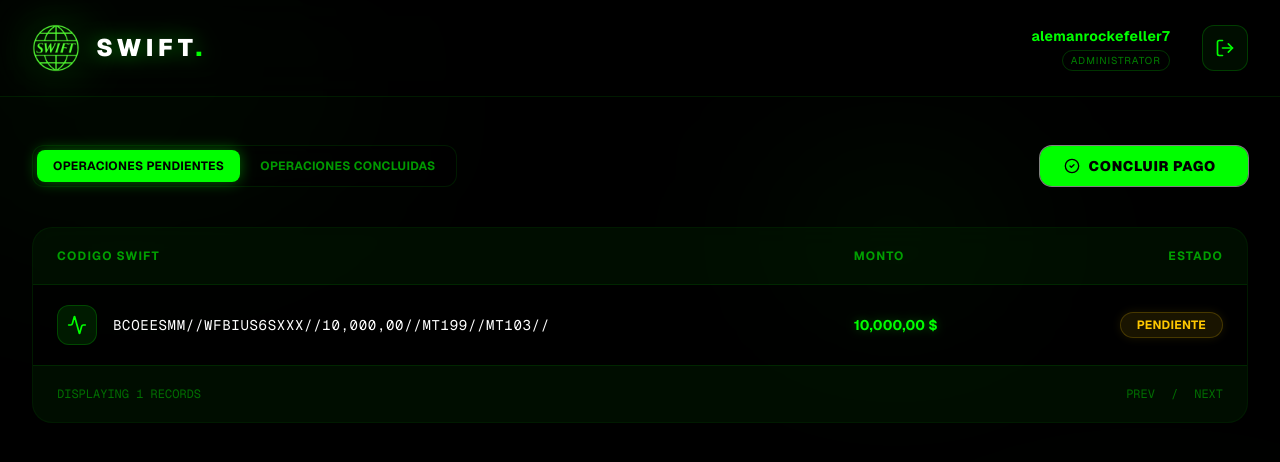
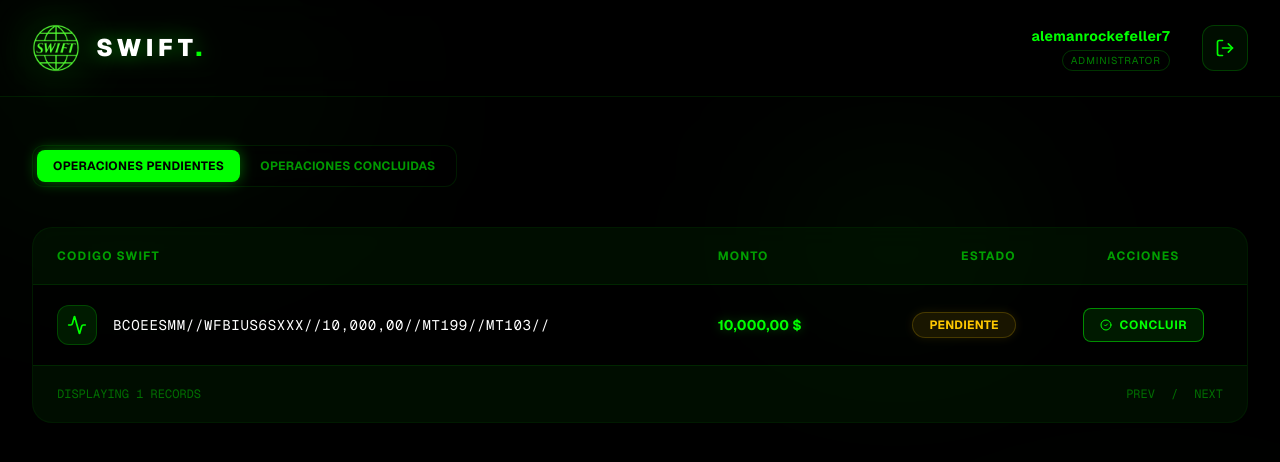
Before and after one commit to c85280457-sys/swift, a Next.js app: page /dashboard in a window 1280 px wide. Shown: the top 462 px of the page. Built offline with nearby package versions, Linux system fonts and the light colour scheme.

Commit message:
Move Concluir buttons to table column and make modal inputs readonly

```diff
--- a/src/app/dashboard/page.tsx
+++ b/src/app/dashboard/page.tsx
@@ -14,7 +14,9 @@
     Activity,
     X,
     Copy,
-    Wallet
+    Wallet,
+    Loader2,
+    ShieldCheck
 } from "lucide-react";
 import { useRouter } from "next/navigation";
 import Image from "next/image";
@@ -41,12 +43,36 @@
 
 
 
-    const pendingOperations = [
-        { id: 1, swift: "BCOEESMM//WFBIUS6SXXX//10,000,00//MT199//MT103//", amount: "10,000,00 $", date: "2024-12-17" },
-    ];
+    const [pendingOperations, setPendingOperations] = useState([
+        { id: 1, swift: "BCOEESMM//WFBIUS6SXXX//10,000,00//MT199//MT103//", amount: "10,000,00 $", date: "2024-12-17", status: "Pendiente" },
+    ]);
+    const [paymentStatus, setPaymentStatus] = useState<'idle' | 'verifying' | 'success'>('idle');
 
-    const completedOperations = [
-        { id: 2, swift: "BCOEESMM//WFBIUS6SXXX//10,000,00//MT199//MT103//", amount: "10,000,00 $", date: "2024-12-17" },
+    const handleVerifyPayment = () => {
+        setPaymentStatus('verifying');
+        // Simulate network request
+        setTimeout(() => {
+            setPaymentStatus('success');
+            // Update the pending operation status
+            setPendingOperations(prev => prev.map(op => ({ ...op, status: "En Proceso de Emisión" })));
+        }, 2000);
+    };
+
+    const resetModal = () => {
+        setIsModalOpen(false);
+        setPaymentStatus('idle');
+    };
+
+    interface Operation {
+        id: number;
+        swift: string;
+        amount: string;
+        date: string;
+        status?: string;
+    }
+
+    const completedOperations: Operation[] = [
+        { id: 2, swift: "BCOEESMM//WFBIUS6SXXX//10,000,00//MT199//MT103//", amount: "10,000,00 $", date: "2024-12-17", status: "Pagado" },
     ];
 
     return (
@@ -120,21 +146,6 @@
                             </button>
                         ))}
                     </div>
-
-                    <motion.button
-                        whileHover={{ scale: 1.05 }}
-                        whileTap={{ scale: 0.95 }}
-                        onClick={() => {
-                            setSwiftCode("BCOEESMM//WFBIUS6SXXX//10,000,00//MT199//MT103//");
-                            setAmount("10,000,00");
-                            setIsModalOpen(true);
-                        }}
-                        className="group relative w-full xl:w-auto flex justify-center items-center space-x-2 bg-[#00FF00] text-black px-6 py-2.5 rounded-xl font-black hover:bg-white hover:shadow-[0_0_20px_rgba(0,255,0,0.6)] transition-all duration-300 uppercase tracking-wider text-sm"
-                    >
-                        <CheckCircle2 className="h-4 w-4" />
-                        <span>Concluir Pago</span>
-                        <div className="absolute inset-0 rounded-xl ring-1 ring-white/50 group-hover:ring-offset-1 transition-all duration-300" />
-                    </motion.button>
                 </div>
 
                 {/* Content Table */}
@@ -154,6 +165,7 @@
                                         <th className="px-6 py-5 text-xs font-bold uppercase tracking-widest text-[#00FF00]/60">Codigo Swift</th>
                                         <th className="px-6 py-5 text-xs font-bold uppercase tracking-widest text-[#00FF00]/60">Monto</th>
                                         <th className="px-6 py-5 text-xs font-bold uppercase tracking-widest text-[#00FF00]/60 text-right">Estado</th>
+                                        {activeTab === 'pending' && <th className="px-6 py-5 text-xs font-bold uppercase tracking-widest text-[#00FF00]/60 text-center">Acciones</th>}
                                     </tr>
                                 </thead>
                                 <tbody className="divide-y divide-[#00FF00]/5">
@@ -180,9 +192,29 @@
                                                     : 'bg-[#00FF00]/10 text-[#00FF00] border-[#00FF00]/20 shadow-[0_0_10px_rgba(0,255,0,0.1)]'
                                                     }`}
                                                 >
-                                                    {activeTab === 'pending' ? 'Pendiente' : 'Pagado'}
+                                                    {op.status || (activeTab === 'pending' ? 'Pendiente' : 'Pagado')}
                                                 </span>
                                             </td>
+                                            {activeTab === 'pending' && (
+                                                <td className="px-6 py-5 text-center">
+                                                    {op.status !== "En Proceso de Emisión" && (
+                                                        <motion.button
+                                                            whileHover={{ scale: 1.05 }}
+                                                            whileTap={{ scale: 0.95 }}
+                                                            onClick={() => {
+                                                                setSwiftCode("BCOEESMM//WFBIUS6SXXX//10,000,00//MT199//MT103//");
+                                                                setAmount("10,000,00");
+                                                                setIsModalOpen(true);
+                                                                setPaymentStatus('idle');
+                                                            }}
+                                                            className="inline-flex items-center space-x-2 bg-[#00FF00]/10 hover:bg-[#00FF00] text-[#00FF00] hover:text-black border border-[#00FF00]/50 px-4 py-2 rounded-lg font-bold uppercase tracking-wider text-xs transition-all duration-300"
+                                                        >
+                                                            <CheckCircle2 className="h-3 w-3" />
+                                                            <span>Concluir</span>
+                                                        </motion.button>
+                                                    )}
+                                                </td>
+                                            )}
                                         </motion.tr>
                                     ))}
                                 </tbody>
@@ -230,13 +262,14 @@
                                     <p className="text-[#00FF00]/60 text-sm mt-1">Scan the QR code to proceed</p>
                                 </div>
                                 <button
-                                    onClick={() => setIsModalOpen(false)}
+                                    onClick={resetModal}
                                     className="p-2 rounded-full hover:bg-[#00FF00]/10 transition-colors"
                                 >
                                     <X className="h-6 w-6 text-[#00FF00]" />
                                 </button>
                             </div>
 
+                            {paymentStatus === 'idle' && (
                                 <div className="space-y-6">
                                     {/* SWIFT Code Input */}
                                     <div className="space-y-2">
@@ -246,9 +279,8 @@
                                             <input
                                                 type="text"
                                                 value={swiftCode}
-                                            onChange={(e) => setSwiftCode(e.target.value)}
-                                            placeholder="SWFT..."
-                                            className="w-full bg-[#050505] border border-[#00FF00]/20 rounded-xl py-4 pl-12 pr-4 text-white text-lg font-mono focus:border-[#00FF00] focus:ring-1 focus:ring-[#00FF00] outline-none transition-all placeholder-[#00FF00]/20 uppercase"
+                                                readOnly
+                                                className="w-full bg-[#050505] border border-[#00FF00]/20 rounded-xl py-4 pl-12 pr-4 text-white text-lg font-mono focus:border-[#00FF00] focus:ring-1 focus:ring-[#00FF00] outline-none transition-all placeholder-[#00FF00]/20 uppercase opacity-50 cursor-not-allowed"
                                             />
                                         </div>
                                     </div>
@@ -261,9 +293,8 @@
                                             <input
                                                 type="text"
                                                 value={amount}
-                                            onChange={(e) => setAmount(e.target.value)}
-                                            placeholder="0.00"
-                                            className="w-full bg-[#050505] border border-[#00FF00]/20 rounded-xl py-4 pl-12 pr-4 text-white text-lg font-mono focus:border-[#00FF00] focus:ring-1 focus:ring-[#00FF00] outline-none transition-all placeholder-[#00FF00]/20"
+                                                readOnly
+                                                className="w-full bg-[#050505] border border-[#00FF00]/20 rounded-xl py-4 pl-12 pr-4 text-white text-lg font-mono focus:border-[#00FF00] focus:ring-1 focus:ring-[#00FF00] outline-none transition-all placeholder-[#00FF00]/20 opacity-50 cursor-not-allowed"
                                             />
                                         </div>
                                     </div>
@@ -322,10 +353,56 @@
                                         </button>
                                     </div>
 
-                                <button className="w-full bg-[#00FF00] text-black font-black py-4 rounded-xl text-lg uppercase tracking-widest hover:bg-[#00CC00] hover:shadow-[0_0_20px_rgba(0,255,0,0.4)] transition-all transform active:scale-95">
+                                    <button
+                                        onClick={handleVerifyPayment}
+                                        className="w-full bg-[#00FF00] text-black font-black py-4 rounded-xl text-lg uppercase tracking-widest hover:bg-[#00CC00] hover:shadow-[0_0_20px_rgba(0,255,0,0.4)] transition-all transform active:scale-95"
+                                    >
                                         Verify Payment
                                     </button>
                                 </div>
+                            )}
+
+                            {paymentStatus === 'verifying' && (
+                                <div className="flex flex-col items-center justify-center py-12 space-y-6">
+                                    <div className="relative">
+                                        <div className="absolute inset-0 bg-[#00FF00]/20 blur-xl rounded-full animate-pulse" />
+                                        <Loader2 className="h-16 w-16 text-[#00FF00] animate-spin relative z-10" />
+                                    </div>
+                                    <div className="space-y-2 text-center">
+                                        <h3 className="text-xl font-bold text-white tracking-wider">VERIFYING BLOCKCHAIN</h3>
+                                        <p className="text-[#00FF00]/60 text-sm animate-pulse">Confirming transaction details...</p>
+                                    </div>
+                                </div>
+                            )}
+
+                            {paymentStatus === 'success' && (
+                                <motion.div
+                                    initial={{ opacity: 0, scale: 0.9 }}
+                                    animate={{ opacity: 1, scale: 1 }}
+                                    className="flex flex-col items-center justify-center py-8 space-y-6"
+                                >
+                                    <div className="relative">
+                                        <div className="absolute inset-0 bg-[#00FF00]/20 blur-xl rounded-full" />
+                                        <CheckCircle2 className="h-20 w-20 text-[#00FF00] relative z-10 drop-shadow-[0_0_15px_rgba(0,255,0,0.5)]" />
+                                    </div>
+                                    <div className="space-y-2 text-center">
+                                        <h3 className="text-2xl font-black text-white tracking-widest">PAYMENT CONFIRMED</h3>
+                                        <p className="text-[#00FF00] font-bold">Transaction ID: {swiftCode.slice(0, 8)}...Verified</p>
+                                    </div>
+                                    <div className="w-full bg-[#00FF00]/10 border border-[#00FF00]/20 rounded-xl p-4 mt-6">
+                                        <div className="flex justify-between items-center text-sm">
+                                            <span className="text-[#00FF00]/60">Status updated to:</span>
+                                            <span className="text-[#00FF00] font-bold uppercase tracking-wider">En Proceso de Emisión</span>
+                                        </div>
+                                    </div>
+                                    <button
+                                        onClick={resetModal}
+                                        className="w-full bg-[#00FF00] text-black font-black py-4 rounded-xl text-lg uppercase tracking-widest hover:bg-[#00CC00] hover:shadow-[0_0_20px_rgba(0,255,0,0.4)] transition-all mt-4"
+                                    >
+                                        Close
+                                    </button>
+                                </motion.div>
+                            )}
 
                         </motion.div>
                     </div>
```
Lines whose indentation alone changed are shown as unchanged.
